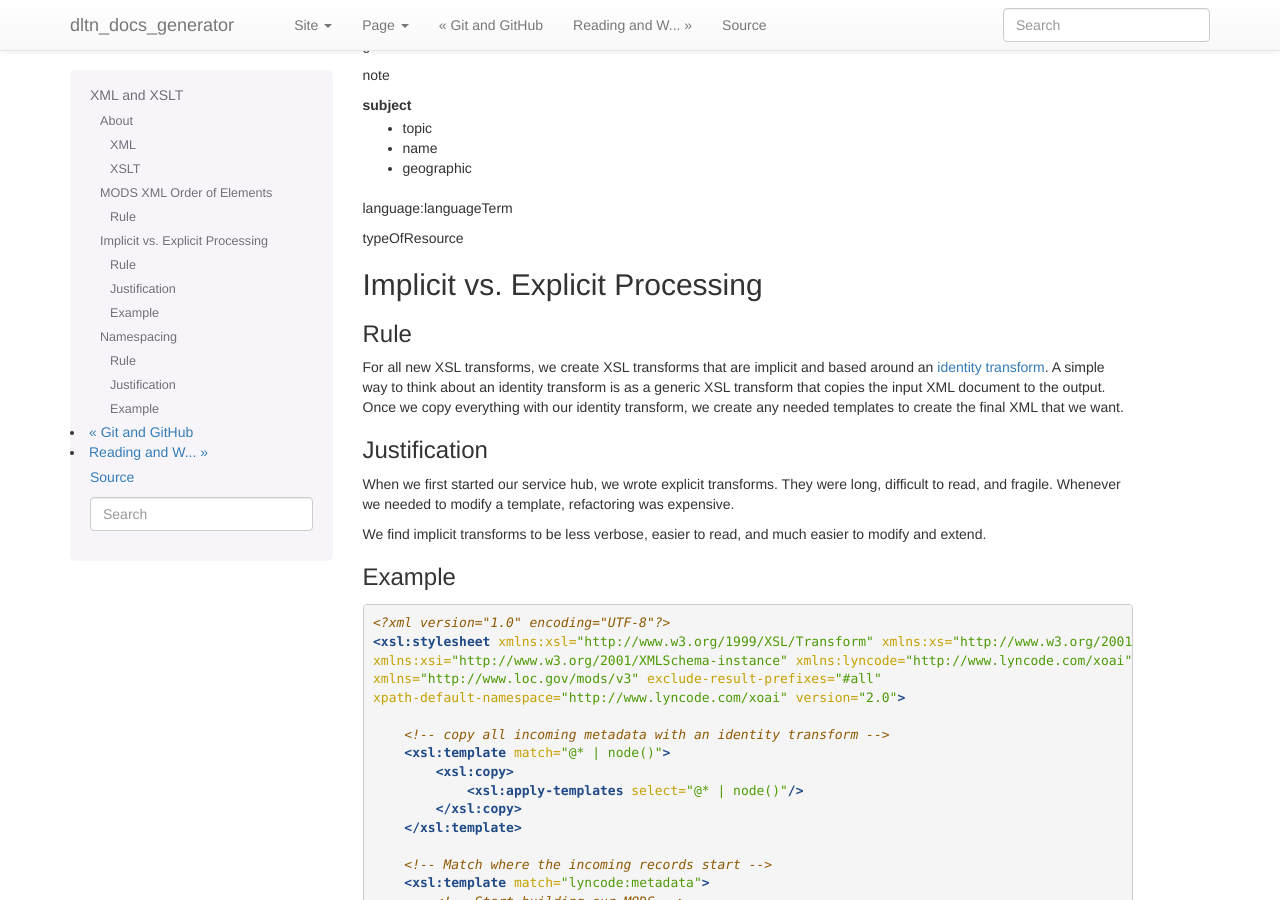
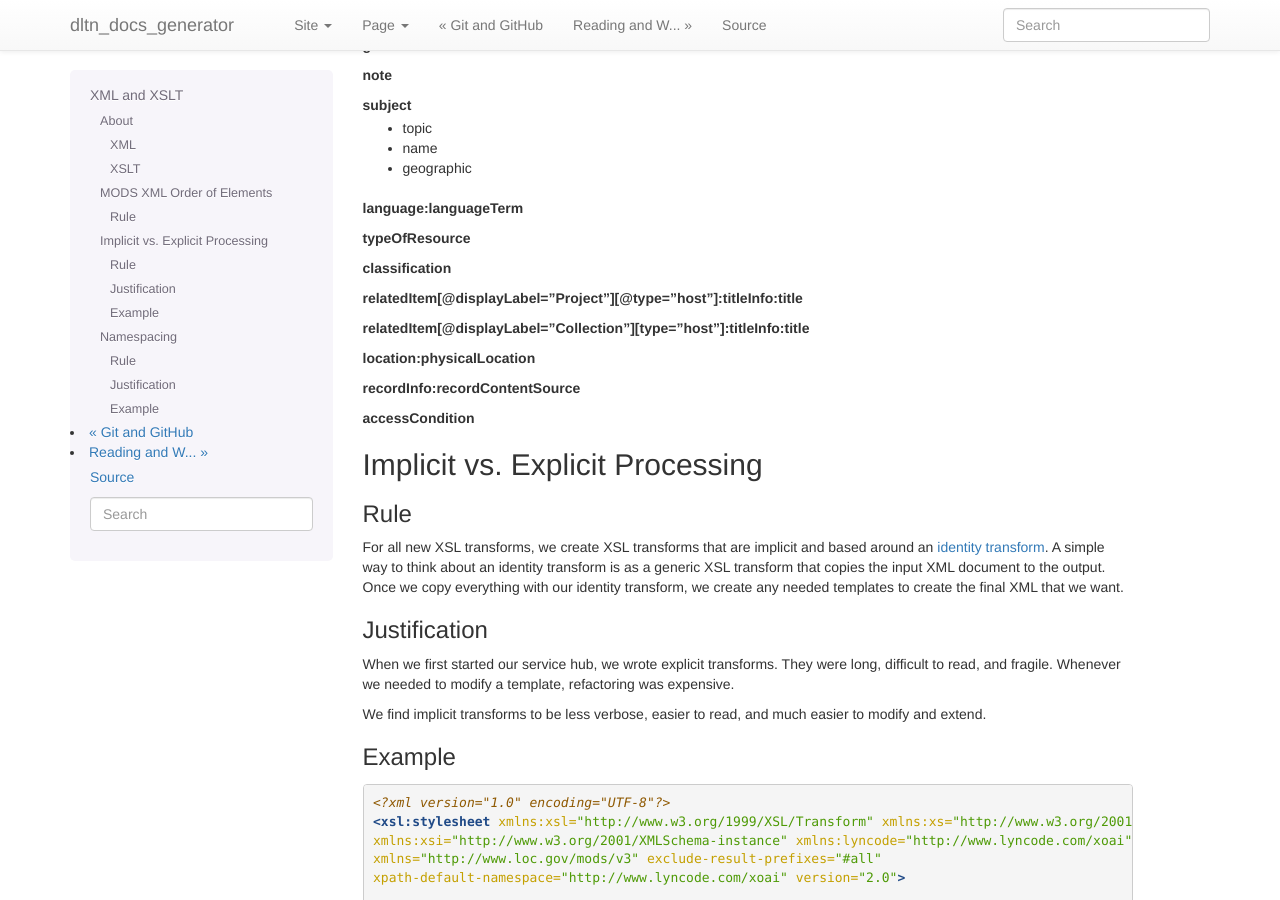
Before and after one commit to DigitalLibraryofTennessee/dltn_docs_generator, a Sphinx documentation site: the page built from docs/style/xsl.rst, in a window 1280 px wide and 900 px high, scrolled down 1255 px. Built offline with Sphinx 7.4.7, drawn with Linux system fonts in a browser that asks for light colours; pages that are not in the unit, such as notebooks, are missing from menus.

Commit message:
Add bold style to stand alone headings.

```diff
--- a/docs/style/xsl.rst
+++ b/docs/style/xsl.rst
@@ -52,13 +52,14 @@ titleInfo:title
     - titleInfo[@supplied="yes"]:title
     - titleInfo[@type="alternative"]:title
 
-abstract
+**abstract**
 
-tableOfContents
+**tableOfContents**
 
 name
     - namePart
     - role:roleTerm
+
 originInfo
     - dateCreated
     - dateCreated[@type="edtf"]
@@ -74,18 +75,30 @@ physicalDescription
     - internetMediaType
     - digitalOrigin
 
-genre
+**genre**
 
-note
+**note**
 
 subject
     - topic
     - name
     - geographic
 
-language:languageTerm
+**language:languageTerm**
 
-typeOfResource
+**typeOfResource**
+
+**classification**
+
+**relatedItem[@displayLabel="Project"][@type="host"]:titleInfo:title**
+
+**relatedItem[@displayLabel=”Collection”][type=”host”]:titleInfo:title**
+
+**location:physicalLocation**
+
+**recordInfo:recordContentSource**
+
+**accessCondition**
 
 
 --------------------------------
```
